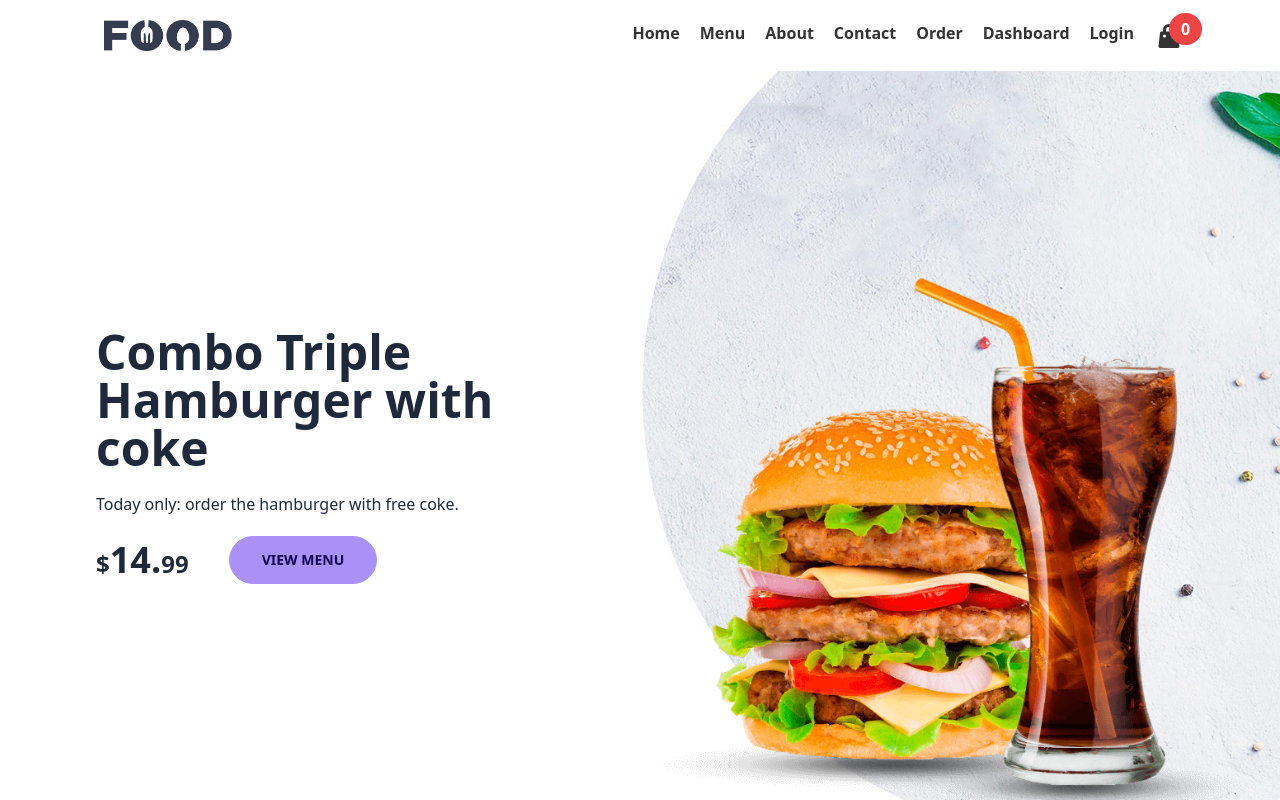
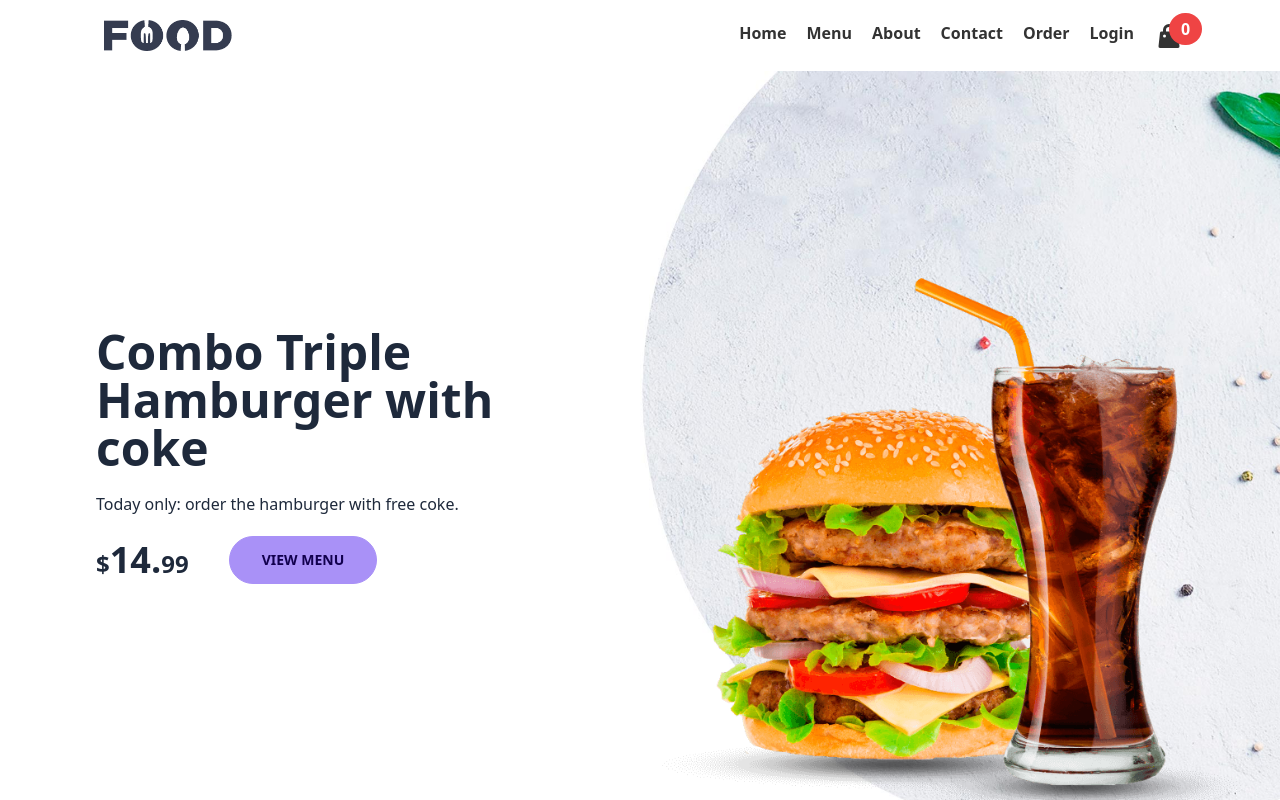
Before and after one commit to forhadmia1/food_hub_client, a React (Create React App) app: page / in a window 1280 px wide. Shown: the top 800 px of the page. Built offline with nearby package versions, Linux system fonts and the light colour scheme; no server answers.

Commit message:
responsive solve

```diff
--- a/src/components/Home/Navbar.jsx
+++ b/src/components/Home/Navbar.jsx
@@ -7,8 +7,10 @@ import { useAuthState } from 'react-firebase-hooks/auth';
 import { signOut } from 'firebase/auth';
 import { HiShoppingBag } from 'react-icons/hi';
 import { useSelector } from 'react-redux';
+import useAdmin from '../../hooks/useAdmin';
 
 const Navbar = () => {
+    const [admin] = useAdmin()
     const [user] = useAuthState(auth);
     const { quantity } = useSelector(state => state.carts)
 
@@ -32,7 +34,7 @@ const Navbar = () => {
                         <li><Link to={'/about'}>About</Link></li>
                         <li><Link to={'/contact'}>Contact</Link></li>
                         <li><Link to={'/order'}>Order</Link></li>
-                        <li><Link to={'/admin'}>Dashboard</Link></li>
+                        {admin && <li><Link to={'/admin'}>Dashboard</Link></li>}
                         {user ? <li><button>SignOut</button></li> : <li><Link to={'/login'}>Login</Link></li>}
                     </ul>
                 </div>
@@ -44,7 +46,7 @@ const Navbar = () => {
                     <li><Link to={'/about'}>About</Link></li>
                     <li><Link to={'/contact'}>Contact</Link></li>
                     <li><Link to={'/order'}>Order</Link></li>
-                    <li><Link to={'/admin'}>Dashboard</Link></li>
+                    {admin && <li><Link to={'/admin'}>Dashboard</Link></li>}
                     {user ? <li><button onClick={() => signOut(auth)}>SignOut</button></li> : <li><Link to={'/login'}>Login</Link></li>}
                     <li><Link to={'/cart'}><HiShoppingBag className='text-3xl relative' /></Link>
                         <span className='absolute -top-2 px-3 py-1 rounded-full bg-red-500 left-2/4 text-white font-bold'>{quantity}</span>
```
Also changed, not shown: firebase.json (added), 1 other file (tests, documents, lock files or other folders).
